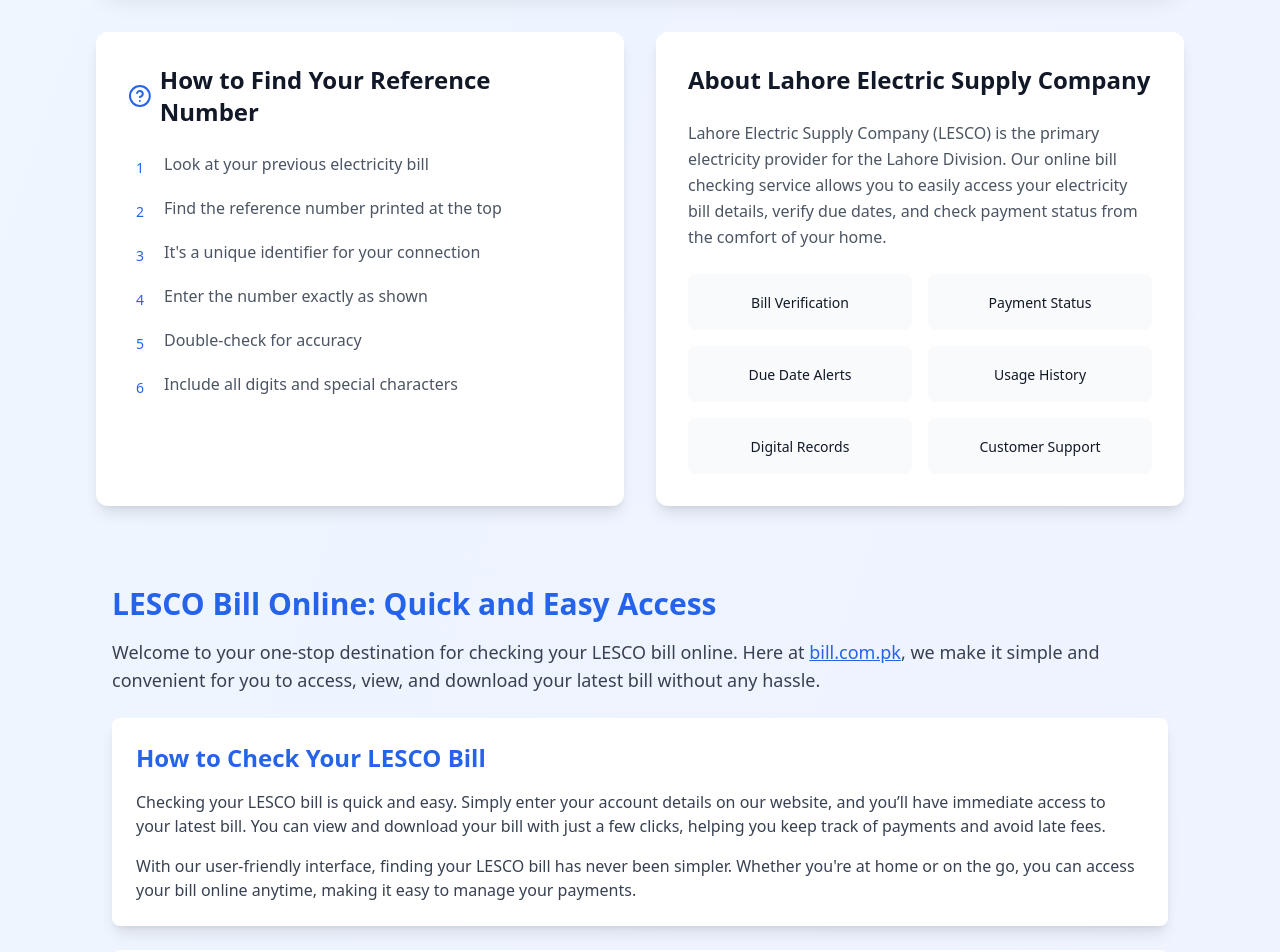
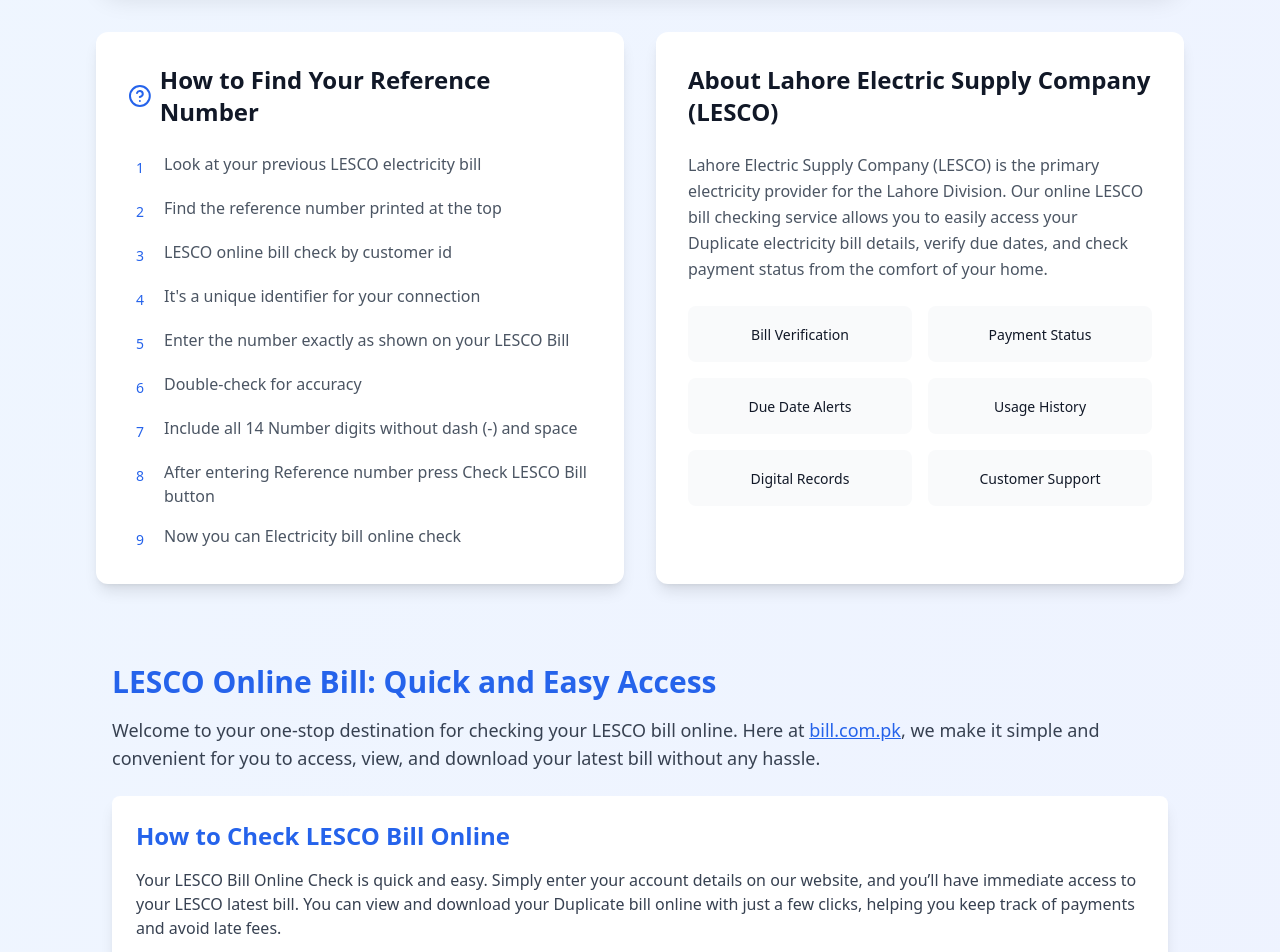
Before and after one commit to irfanbughlani/bill, a React (Vite) app: page /lesco in a window 1280 px wide. Shown: the part 700-1652 px from the top of the page. Built offline with nearby package versions, Linux system fonts and the light colour scheme.

Commit message:
Update with latest changes for deployment

```diff
--- a/src/components/ProviderContent.tsx
+++ b/src/components/ProviderContent.tsx
@@ -13,7 +13,7 @@ const ProviderContent: React.FC<ProviderContentProps> = ({ company }) => {
   return (
     <div className="container mx-auto px-4 py-8">
       <h1 className={`text-3xl font-bold ${company.colorClass.icon} mb-4`}>
-        {company.name} Bill Online: Quick and Easy Access
+        {company.name} Online Bill: Quick and Easy Access
       </h1>
       <p className="text-lg text-gray-700 mb-6">
         Welcome to your one-stop destination for checking your {company.name} bill online. Here at <a href="https://bill.com.pk" className="text-blue-600 underline">bill.com.pk</a>, we make it
@@ -22,13 +22,13 @@ const ProviderContent: React.FC<ProviderContentProps> = ({ company }) => {
 
       {/* How to Check Bill Section */}
       <section className="bg-white rounded-lg shadow-lg p-6 mb-6">
-        <h2 className={`text-2xl font-semibold ${company.colorClass.icon} mb-4`}>How to Check Your {company.name} Bill</h2>
+        <h2 className={`text-2xl font-semibold ${company.colorClass.icon} mb-4`}>How to Check {company.name} Bill Online</h2>
         <p className="text-gray-700 mb-4">
-          Checking your {company.name} bill is quick and easy. Simply enter your account details on our website, and you’ll have immediate
-          access to your latest bill. You can view and download your bill with just a few clicks, helping you keep track of payments and avoid late fees.
+          Your {company.name} Bill Online Check is quick and easy. Simply enter your account details on our website, and you’ll have immediate
+          access to your {company.name} latest bill. You can view and download your Duplicate bill online with just a few clicks, helping you keep track of payments and avoid late fees.
         </p>
         <p className="text-gray-700">
-          With our user-friendly interface, finding your {company.name} bill has never been simpler. Whether you're at home or on the go, you
+          With our user-friendly interface, finding your {company.name} bill has never been easy. Whether you're at home or on the go, you
           can access your bill online anytime, making it easy to manage your payments.
         </p>
       </section>
@@ -37,7 +37,7 @@ const ProviderContent: React.FC<ProviderContentProps> = ({ company }) => {
       <section className="bg-white rounded-lg shadow-lg p-6 mb-6">
         <h2 className={`text-2xl font-semibold ${company.colorClass.icon} mb-4`}>Why Choose Online Bill Checking for {company.name}</h2>
         <ul className="list-disc list-inside text-gray-700 space-y-2">
-          <li>24/7 access to your {company.name} bill from anywhere.</li>
+          <li>24/7 access to your Online {company.name} bill from anywhere.</li>
           <li>Convenient online bill download and print options for record-keeping.</li>
           <li>No need to visit physical offices or wait in long queues.</li>
           <li>Organize and keep track of your billing history electronically.</li>
@@ -49,7 +49,7 @@ const ProviderContent: React.FC<ProviderContentProps> = ({ company }) => {
       <section className="bg-white rounded-lg shadow-lg p-6 mb-6">
         <h2 className={`text-2xl font-semibold ${company.colorClass.icon} mb-4`}>Understanding Your {company.name} Bill</h2>
         <p className="text-gray-700 mb-4">
-          Your {company.name} bill provides a breakdown of your electricity consumption, charges, and due date for payments. Here’s what each section means:
+          Your {company.name} duplicate bill provides a breakdown of your electricity consumption, charges, and due date for payments. Here’s what each section means:
         </p>
         <ul className="list-disc list-inside text-gray-700 space-y-2">
           <li><strong>Billing Period:</strong> The duration of time covered by this bill.</li>
--- a/src/pages/CompanyPage.tsx
+++ b/src/pages/CompanyPage.tsx
@@ -107,12 +107,15 @@ const CompanyPage: React.FC<CompanyPageProps> = ({ company }) => {
               </h3>
               <ul className="space-y-4">
                 {[
-                  "Look at your previous electricity bill",
+                  `Look at your previous ${company.name} electricity bill`,
                   "Find the reference number printed at the top",
+                  `${company.name} online bill check by customer id`,
                   "It's a unique identifier for your connection",
-                  "Enter the number exactly as shown",
+                  `Enter the number exactly as shown on your ${company.name} Bill`,
                   "Double-check for accuracy",
-                  "Include all digits and special characters"
+                  "Include all 14 Number digits without dash (-) and space",
+                  `After entering Reference number press Check ${company.name} Bill button`,
+                  "Now you can Electricity bill online check"
                 ].map((item, index) => (
                   <li key={index} className="flex items-start space-x-3">
                     <div className={`flex-shrink-0 w-6 h-6 rounded-full bg-${company.colorClass.icon.split('-')[1]}-100 flex items-center justify-center mt-1`}>
@@ -126,11 +129,11 @@ const CompanyPage: React.FC<CompanyPageProps> = ({ company }) => {
 
             <div className="bg-white rounded-xl shadow-lg p-8">
               <h3 className="text-2xl font-bold text-gray-900 mb-6">
-                About {company.fullName}
+                About {company.fullName} ({company.name})
               </h3>
               <p className="text-gray-600 mb-6 leading-relaxed">
                 {company.fullName} ({company.name}) is the primary electricity provider for the {company.region}.
-                Our online bill checking service allows you to easily access your electricity bill details,
+                Our online {company.name} bill checking service allows you to easily access your Duplicate electricity bill details,
                 verify due dates, and check payment status from the comfort of your home.
               </p>
               <div className="grid grid-cols-2 gap-4">
```
Also changed, not shown: generate-sitemap.cjs (deleted, +0 -41 lines).
